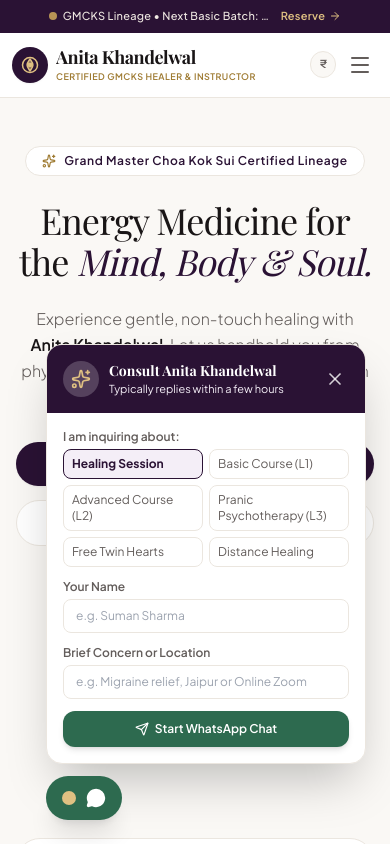
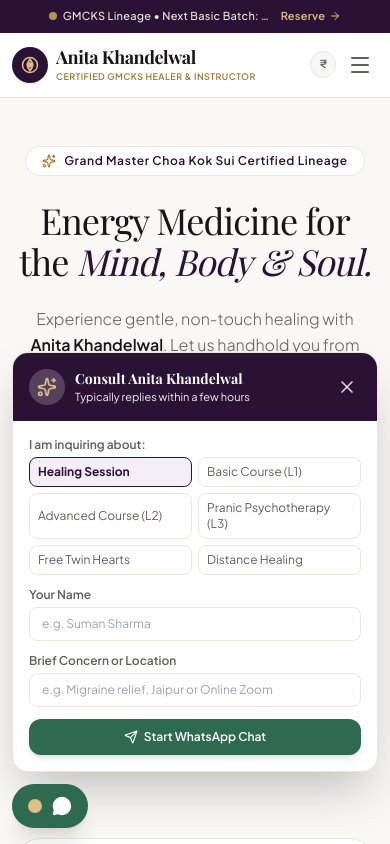
Before and after one commit to anaghkhandelwal/anita-pranic-healing, a React (Vite) app: page / in a window 390 px wide. Both pictures are taken after a click on the button 328 px from the left and 798 px from the top of the page. Shown: the top 844 px of the page. Built offline with nearby package versions, Linux system fonts and the light colour scheme; a web font is replaced by a local one.

Commit message:
fix(mobile): ensure WhatsApp intake modal dynamically respects viewport width on ultra-compact screens

```diff
--- a/src/components/WhatsAppButton.jsx
+++ b/src/components/WhatsAppButton.jsx
@@ -22,10 +22,10 @@ export default function WhatsAppButton() {
   };
 
   return (
-    <div className="fixed bottom-6 right-6 z-40">
+    <div className="fixed bottom-4 right-3 sm:bottom-6 sm:right-6 z-40">
       {/* Quick Intake Popover */}
       {isOpen && (
-        <div className="mb-3 w-80 sm:w-96 bg-white rounded-2xl shadow-2xl border border-divider overflow-hidden animate-fadeIn">
+        <div className="mb-3 w-[calc(100vw-1.5rem)] max-w-sm sm:w-96 bg-white rounded-2xl shadow-2xl border border-divider overflow-hidden animate-fadeIn">
           {/* Header */}
           <div className="bg-primary text-white p-4 flex items-center justify-between">
             <div className="flex items-center gap-2.5">
```
